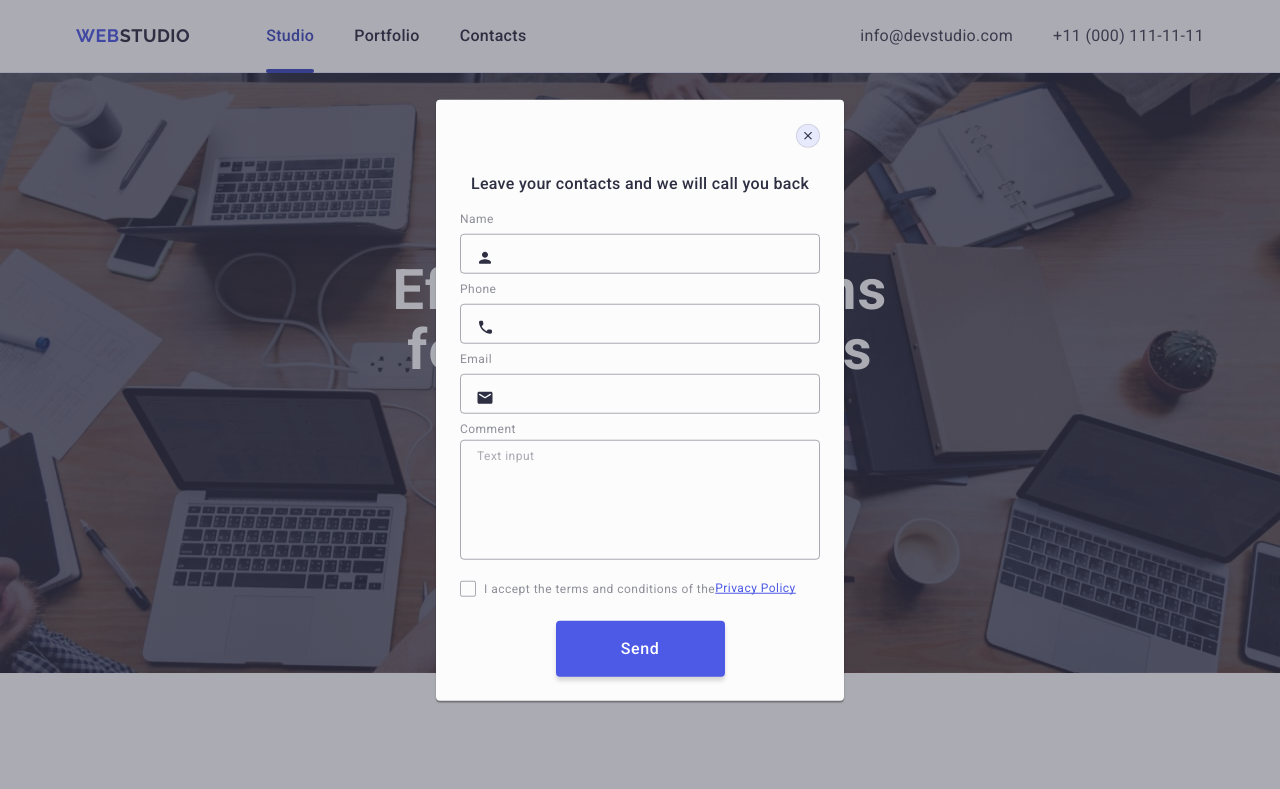
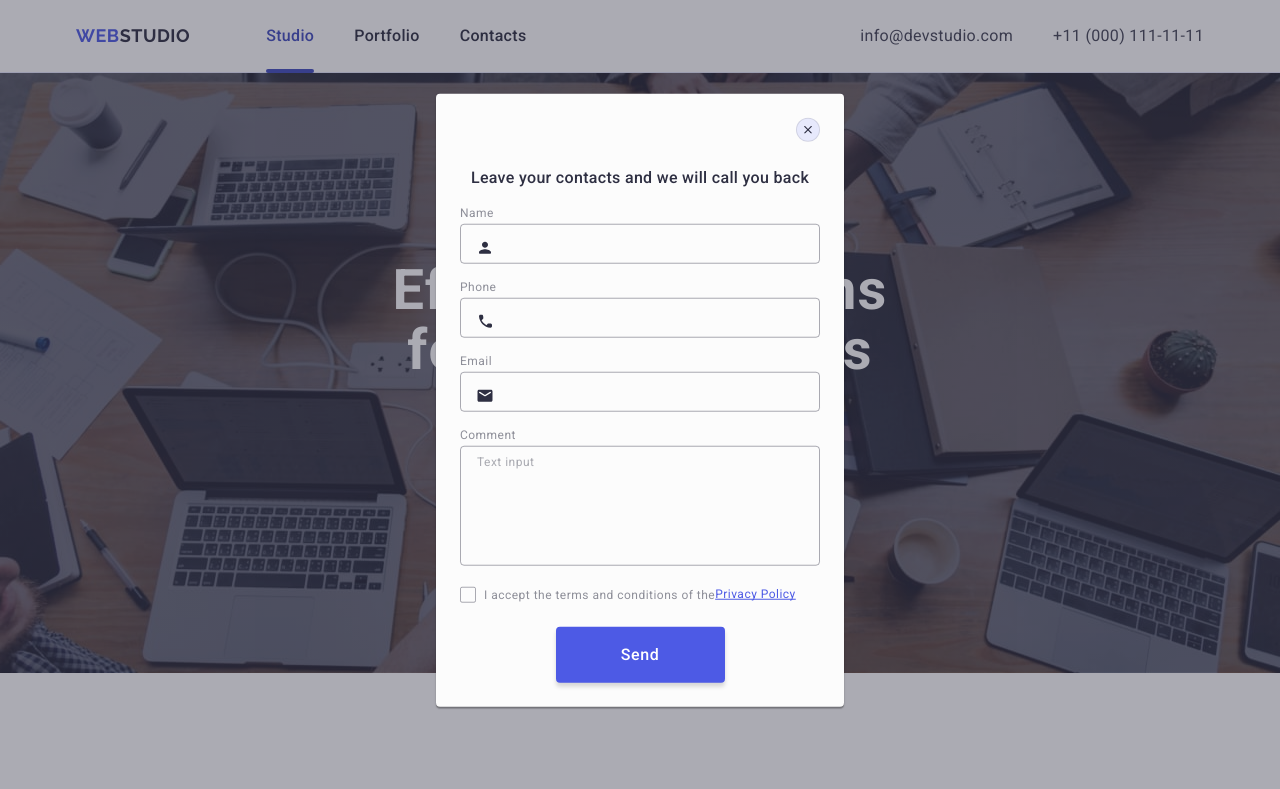
Before and after one commit to YuliiaChernysheva/goit-markup-hw-05, a plain HTML site: page index.html in a window 1280 px wide. Shown: the top 789 px of the page. Drawn offline with nearby package versions, Linux system fonts and the light colour scheme.

Commit message:
update html and css

```diff
--- a/index.html
+++ b/index.html
@@ -358,25 +358,31 @@
 
             <!-- MODAL FORM -->
             <form class="modal-form">
-                <div class="modal-group"><label for="user-name" class="modal-label">Name</label></div>
+                <div class="modal-group"><label for="user-name" class="modal-label">Name</label>
                     <div class="input-wrapper"><input type="text" class="modal-input" name="user-name" id="user-name">
                         <svg class="modal-icon" width="18" height="24">
                             <use href="./images/icons.svg#icon-person-black-18dp-1"></use>
                         </svg>
                     </div>
-                <div class="modal-group"><label for="user-tel" class="modal-label">Phone</label></div>
+                </div>
+
+                <div class="modal-group"><label for="user-tel" class="modal-label">Phone</label>
                     <div class="input-wrapper"><input type="tel" class="modal-input" name="user-tel" id="user-tel">
                         <svg class="modal-icon" width="18" height="24">
                             <use href="./images/icons.svg#icon-phone-black-18dp-1"></use>
                         </svg>
                     </div>
+                </div>
 
-                <div class="modal-group"><label for="user-email" class="modal-label">Email</label></div>
-                <div class="input-wrapper"><input type="email" class="modal-input" name="user-email" id="user-email">
+                <div class="modal-group"><label for="user-email" class="modal-label">Email</label>
+                    <div class="input-wrapper"><input type="email" class="modal-input" name="user-email"
+                            id="user-email">
                         <svg class="modal-icon" width="18" height="24">
                             <use href="./images/icons.svg#icon-email-black-18dp-1"></use>
                         </svg>
                     </div>
+                </div>
+
                 <div class="modal-group-textarea"><label for="user-comment" class="modal-label">Comment</label>
                     <textarea name="user-comment" id="user-comment" class="modal-textarea"
                         placeholder="Text input"></textarea>
```
Lines whose indentation alone changed are shown as unchanged.
